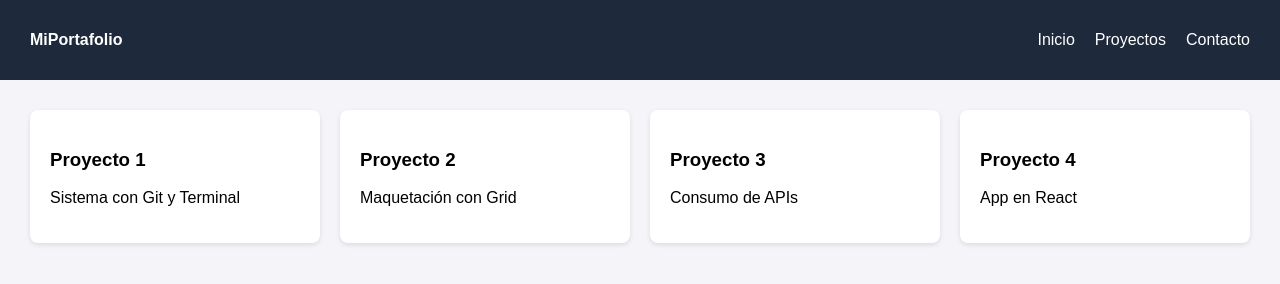
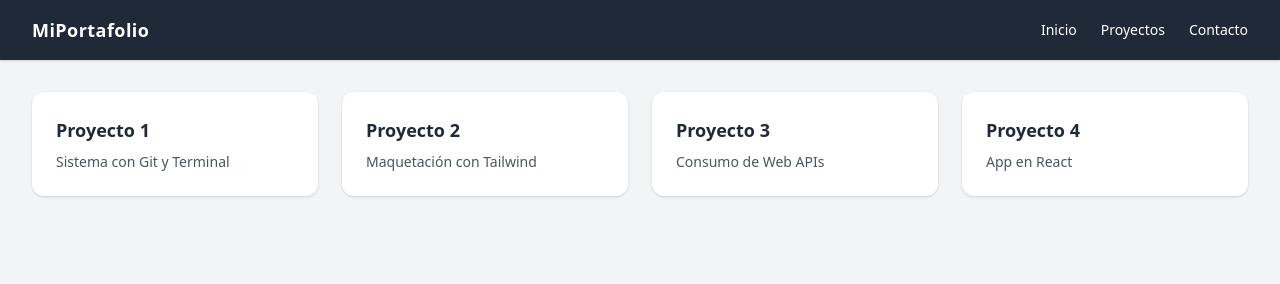
Before and after one commit to Luciana07868/practica-empresa, a plain HTML site: page index.html in a window 1280 px wide. Drawn offline with nearby package versions, Linux system fonts and the light colour scheme.

Commit message:
Carga Tailwind correctamente y aplica estilos

```diff
--- a/index.html
+++ b/index.html
@@ -2,52 +2,37 @@
 <html lang="es">
 <head>
   <meta charset="UTF-8">
-  <title>Práctica Flexbox y Grid</title>
-  <style>
-    body { font-family: sans-serif; margin: 0; background: #f4f4f9; }
+  <title>Práctica con Tailwind CSS</title>
+  <link href="https://unpkg.com/tailwindcss@2.2.19/dist/tailwind.min.css" rel="stylesheet">
+</head>
+<body class="bg-gray-100 font-sans">
 
-    /* FLEXBOX: Para la barra de navegación (1D) */
-    .navbar {
-      display: flex;
-      justify-content: space-between;
-      align-items: center;
-      background: #1e293b;
-      color: white;
-      padding: 15px 30px;
-    }
-    .menu { display: flex; gap: 20px; list-style: none; }
-
-    /* CSS GRID: Para la galería de proyectos (2D) */
-    .contenedor-grid {
-      display: grid;
-      grid-template-columns: repeat(auto-fit, minmax(220px, 1fr));
-      gap: 20px;
-      padding: 30px;
-    }
-    .tarjeta {
-      background: white;
-      padding: 20px;
-      border-radius: 8px;
-      box-shadow: 0 2px 5px rgba(0,0,0,0.1);
-    }
-  </style>
-</head>
-<body>
-
-  <nav class="navbar">
-    <strong>MiPortafolio</strong>
-    <ul class="menu">
-      <li>Inicio</li>
-      <li>Proyectos</li>
-      <li>Contacto</li>
+  <nav class="flex justify-between items-center bg-gray-800 text-white px-8 py-4 shadow">
+    <strong class="text-lg tracking-wide">MiPortafolio</strong>
+    <ul class="flex gap-6 text-sm">
+      <li class="hover:text-blue-400 cursor-pointer">Inicio</li>
+      <li class="hover:text-blue-400 cursor-pointer">Proyectos</li>
+      <li class="hover:text-blue-400 cursor-pointer">Contacto</li>
     </ul>
   </nav>
 
-  <main class="contenedor-grid">
-    <div class="tarjeta"><h3>Proyecto 1</h3><p>Sistema con Git y Terminal</p></div>
-    <div class="tarjeta"><h3>Proyecto 2</h3><p>Maquetación con Grid</p></div>
-    <div class="tarjeta"><h3>Proyecto 3</h3><p>Consumo de APIs</p></div>
-    <div class="tarjeta"><h3>Proyecto 4</h3><p>App en React</p></div>
+  <main class="grid grid-cols-1 md:grid-cols-2 lg:grid-cols-4 gap-6 p-8">
+    <div class="bg-white p-6 rounded-xl shadow hover:shadow-lg transition">
+      <h3 class="font-bold text-gray-800 text-lg mb-2">Proyecto 1</h3>
+      <p class="text-gray-600 text-sm">Sistema con Git y Terminal</p>
+    </div>
+    <div class="bg-white p-6 rounded-xl shadow hover:shadow-lg transition">
+      <h3 class="font-bold text-gray-800 text-lg mb-2">Proyecto 2</h3>
+      <p class="text-gray-600 text-sm">Maquetación con Tailwind</p>
+    </div>
+    <div class="bg-white p-6 rounded-xl shadow hover:shadow-lg transition">
+      <h3 class="font-bold text-gray-800 text-lg mb-2">Proyecto 3</h3>
+      <p class="text-gray-600 text-sm">Consumo de Web APIs</p>
+    </div>
+    <div class="bg-white p-6 rounded-xl shadow hover:shadow-lg transition">
+      <h3 class="font-bold text-gray-800 text-lg mb-2">Proyecto 4</h3>
+      <p class="text-gray-600 text-sm">App en React</p>
+    </div>
   </main>
 
 </body>
```
